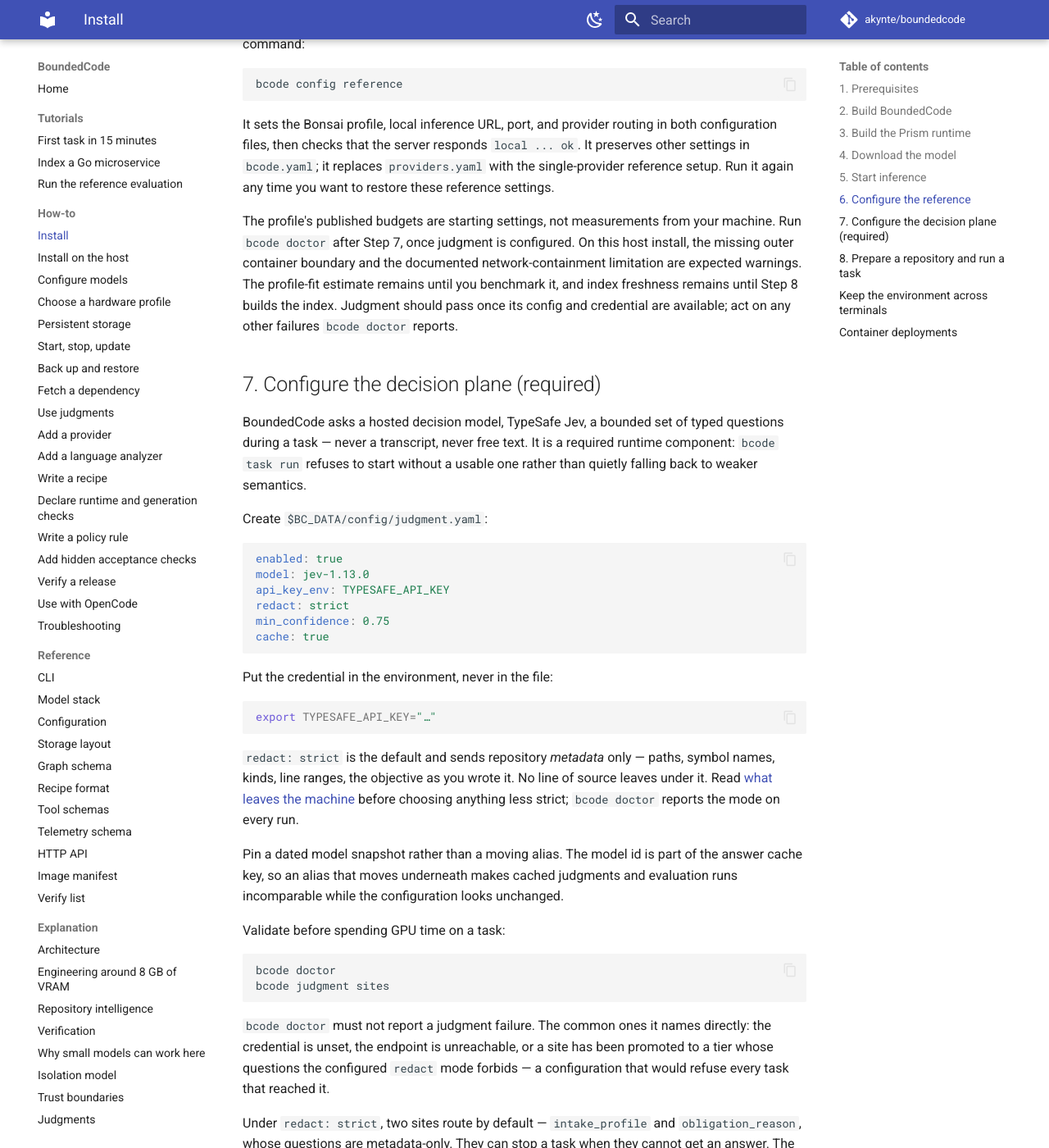
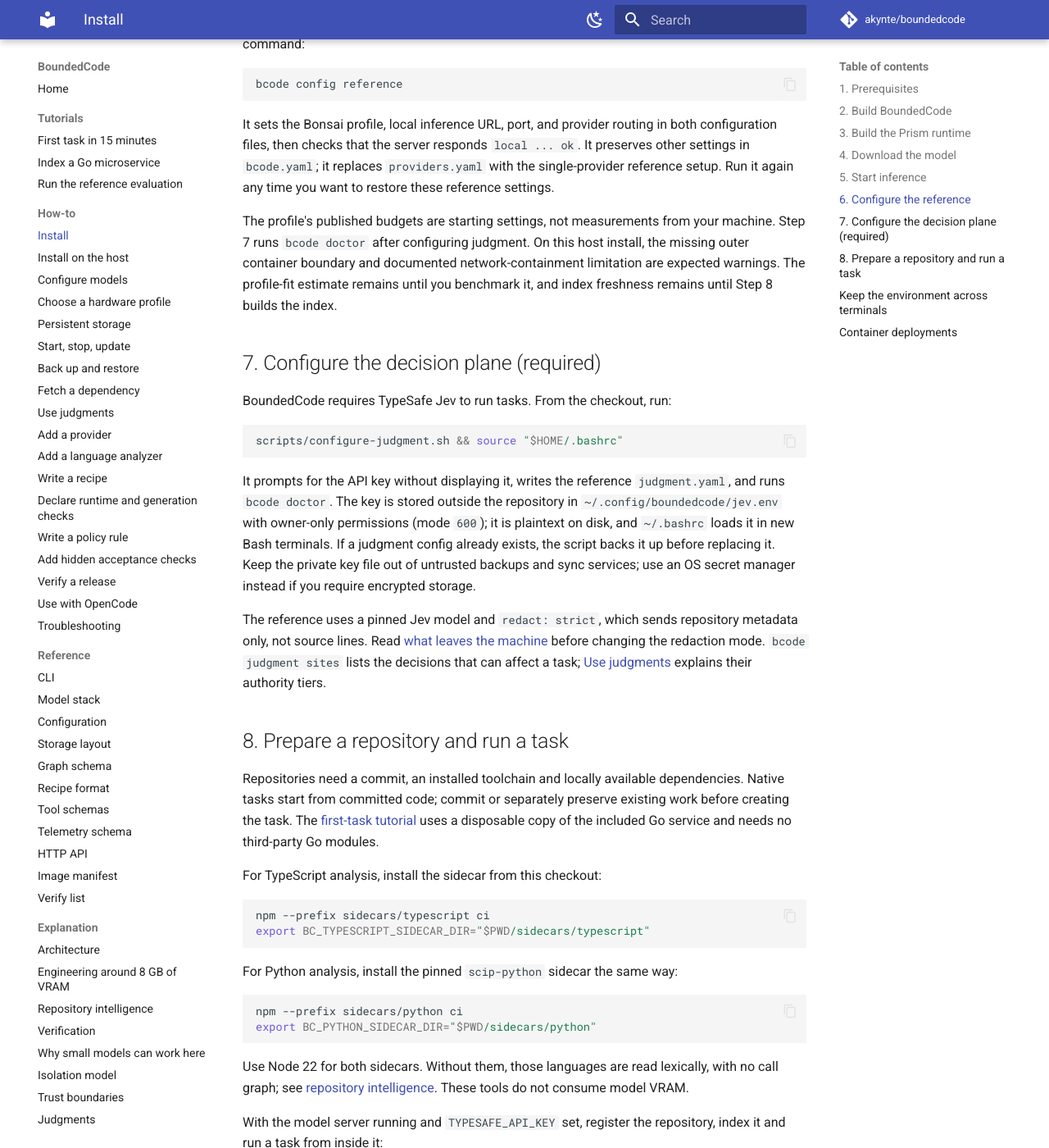
Before and after one commit to akynte/boundedcode, an MkDocs documentation site: the page built from docs/how-to/install.md, in a window 1280 px wide and 1400 px high, scrolled down 4236 px. Shown: the whole window at 82% size. Built offline with MkDocs 1.6.1 and Material for MkDocs 9.7.7, drawn with Linux system fonts in a browser that asks for light colours; comment, search, counter and statistics services are not loaded; some of the changed text lies outside the part shown.

Commit message:
docs: simplify judgment setup

````diff
--- a/docs/how-to/install.md
+++ b/docs/how-to/install.md
@@ -217,69 +217,34 @@
 the single-provider reference setup. Run it again any time you want to restore
 these reference settings.
 
-The profile's published budgets are starting settings, not
-measurements from your machine. Run `bcode doctor` after Step 7, once judgment
-is configured. On this host install, the missing outer container boundary and
-the documented network-containment limitation are expected warnings. The
-profile-fit estimate remains until you benchmark it, and index freshness remains
-until Step 8 builds the index. Judgment should pass once its config and
-credential are available; act on any other failures `bcode doctor` reports.
+The profile's published budgets are starting settings, not measurements from
+your machine. Step 7 runs `bcode doctor` after configuring judgment. On this
+host install, the missing outer container boundary and documented
+network-containment limitation are expected warnings. The profile-fit estimate
+remains until you benchmark it, and index freshness remains until Step 8 builds
+the index.
 
 ## 7. Configure the decision plane (required)
 
-BoundedCode asks a hosted decision model, TypeSafe Jev, a bounded set of typed
-questions during a task — never a transcript, never free text. It is a required
-runtime component: `bcode task run` refuses to start without a usable one rather
-than quietly falling back to weaker semantics.
+BoundedCode requires TypeSafe Jev to run tasks. From the checkout, run:
 
-Create `$BC_DATA/config/judgment.yaml`:
-
-```yaml
-enabled: true
-model: jev-1.13.0
-api_key_env: TYPESAFE_API_KEY
-redact: strict
-min_confidence: 0.75
-cache: true
+```bash
+scripts/configure-judgment.sh && source "$HOME/.bashrc"
 ```
 
-Put the credential in the environment, never in the file:
+It prompts for the API key without displaying it, writes the reference
+`judgment.yaml`, and runs `bcode doctor`. The key is stored outside the
+repository in `~/.config/boundedcode/jev.env` with owner-only permissions
+(mode `600`); it is plaintext on disk, and `~/.bashrc` loads it in new Bash
+terminals. If a judgment config already exists, the script backs it up before
+replacing it. Keep the private key file out of untrusted backups and sync
+services; use an OS secret manager instead if you require encrypted storage.
 
-```bash
-export TYPESAFE_API_KEY="…"
-```
-
-`redact: strict` is the default and sends repository *metadata* only — paths,
-symbol names, kinds, line ranges, the objective as you wrote it. No line of
-source leaves under it. Read
-[what leaves the machine](../explanation/judgment-data-flow.md) before choosing
-anything less strict; `bcode doctor` reports the mode on every run.
-
-Pin a dated model snapshot rather than a moving alias. The model id is part of
-the answer cache key, so an alias that moves underneath makes cached judgments
-and evaluation runs incomparable while the configuration looks unchanged.
-
-Validate before spending GPU time on a task:
-
-```bash
-bcode doctor
-bcode judgment sites
-```
-
-`bcode doctor` must not report a judgment failure. The common ones it names
-directly: the credential is unset, the endpoint is unreachable, or a site has
-been promoted to a tier whose questions the configured `redact` mode forbids —
-a configuration that would refuse every task that reached it.
-
-Under `redact: strict`, two sites route by default — `intake_profile` and
-`obligation_reason`, whose questions are metadata-only. They can stop a task
-when they cannot get an answer. The other four routing-capable sites read
-source or tool output, so they stay at `logged` until you raise `redact`.
-`bcode doctor` lists which sites can stop a task under your configuration.
-
-No site's calibration on this kind of work has been established yet. Turn any
-of them down to `logged` in `judgment.yaml` with one line.
-[Use judgments](use-judgments.md) covers the tiers.
+The reference uses a pinned Jev model and `redact: strict`, which sends
+repository metadata only, not source lines. Read
+[what leaves the machine](../explanation/judgment-data-flow.md) before changing
+the redaction mode. `bcode judgment sites` lists the decisions that can affect a
+task; [Use judgments](use-judgments.md) explains their authority tiers.
 
 ## 8. Prepare a repository and run a task
 
````
Also changed, not shown: 2 other files.
